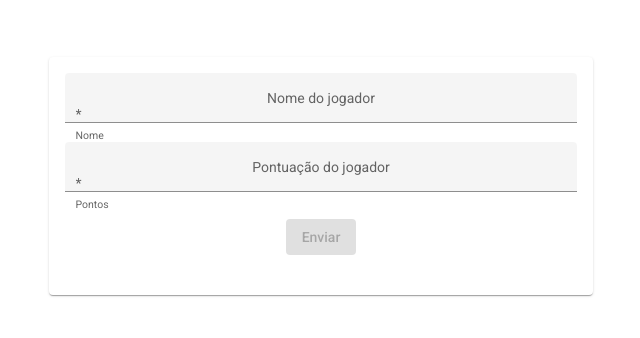
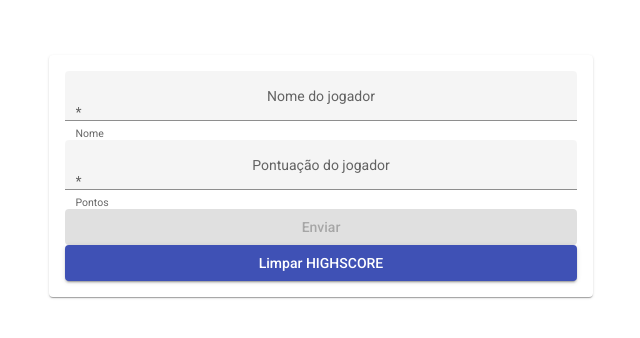
Before and after one commit to GabrielMeloBatista/contador-pontos, an Angular app: page /form in a window 1280 px wide. Shown: the part 224-562 px from the top of the page, without its empty margins (319-959 px from the left). Built offline with nearby package versions, Linux system fonts and the light colour scheme.

Commit message:
Formulario limpa ao enviar valores

```diff
--- a/src/app/form/form.component.html
+++ b/src/app/form/form.component.html
@@ -13,9 +13,8 @@
       <mat-hint>Pontos</mat-hint>
     </mat-form-field>
 
-    <mat-card-actions>
-      <button mat-raised-button class="width-max" color='primary' [disabled]="!pontuacao.valid"
-        type="submit">Enviar</button>
-    </mat-card-actions>
+    <button mat-raised-button class="width-max" color='primary' [disabled]="!pontuacao.valid"
+      type="submit">Enviar</button>
   </form>
+  <button mat-raised-button class="width-max" color='primary' (click)="clearHighscore()">Limpar HIGHSCORE</button>
 </mat-card>
--- a/src/app/form/form.component.ts
+++ b/src/app/form/form.component.ts
@@ -31,6 +31,13 @@ export class FormComponent implements OnInit {
     this.Info !== null ? await this.http.set('Player', [...this.Info, { Players: this.pontuacao.value }]) : await this.http.set('Player', [{ Players: this.pontuacao.value }]);
 
     this.Info = await this.http.get('Player');
+
+    this.pontuacao.reset('');
+  }
+
+  async clearHighscore() {
+    await this.http.clear();
+    this.Info = await this.http.get('Player');
   }
 
 }
```
